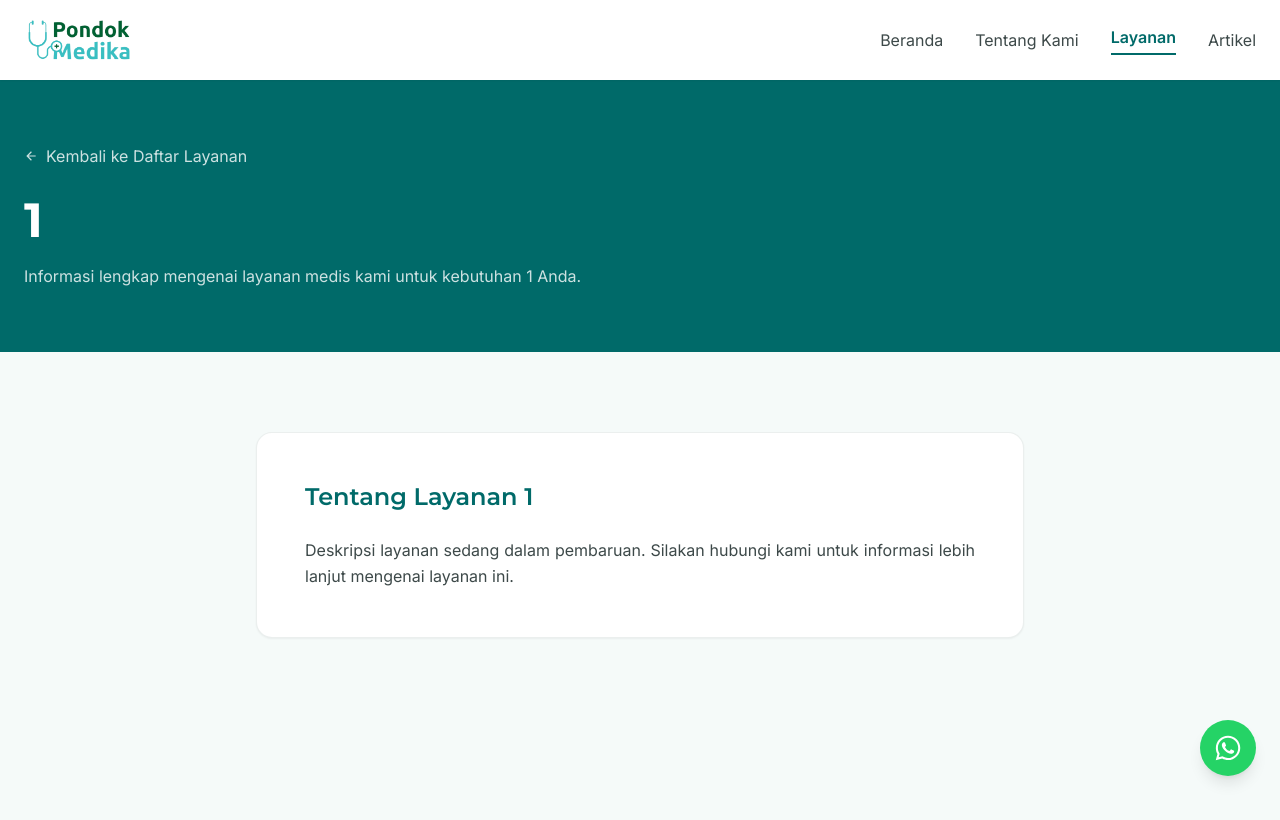
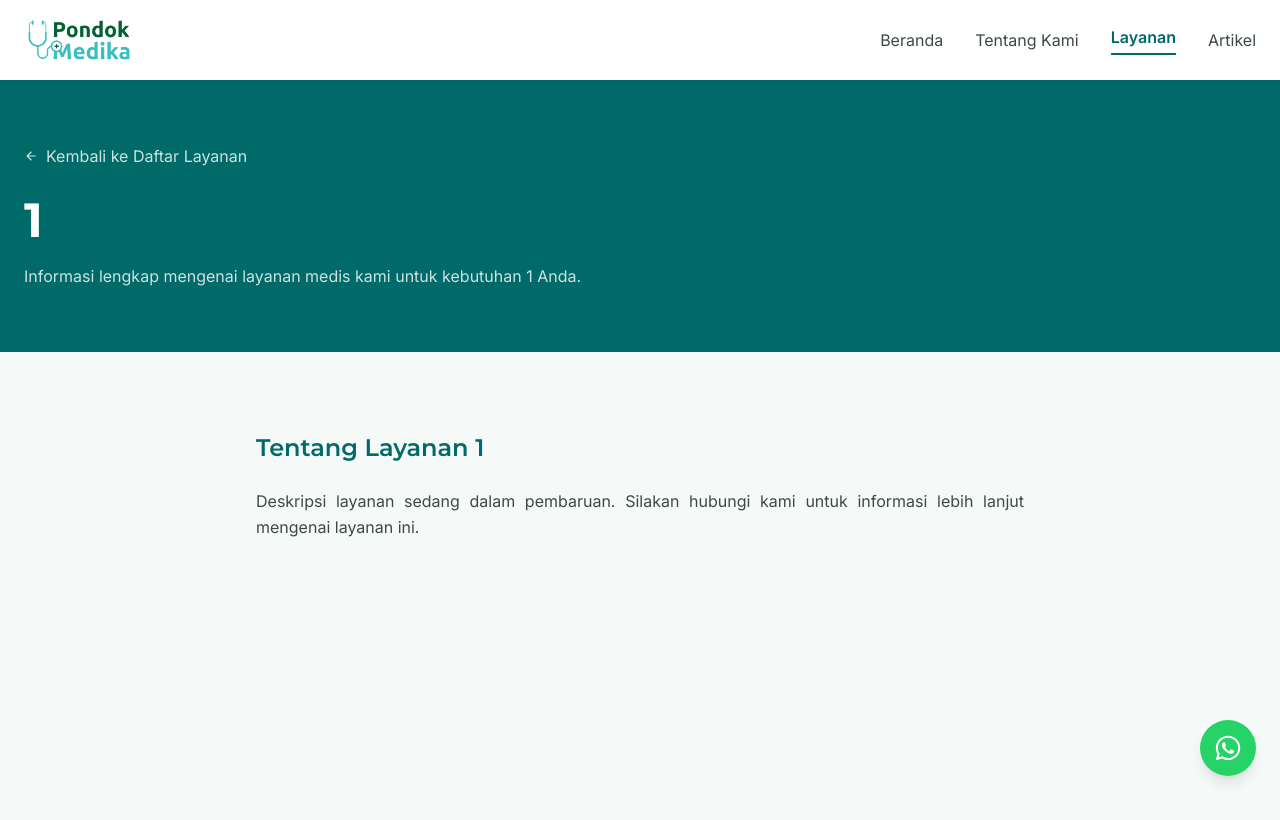
Before and after one commit to EkaMuhanaa/klinik-pondokmedika, a React (Vite) app: page /layanan/1 in a window 1280 px wide. Shown: the top 820 px of the page. Built offline with nearby package versions, Linux system fonts and the light colour scheme.

Commit message:
Remove card layout from service details

```diff
--- a/src/Pages/ServiceDetail.jsx
+++ b/src/Pages/ServiceDetail.jsx
@@ -56,7 +56,7 @@ const ServiceDetail = () => {
 
       <section className="py-section-gap px-gutter bg-surface min-h-screen">
         <div className="max-w-3xl mx-auto">
-          <div className="bg-white rounded-2xl p-8 md:p-12 shadow-sm border border-outline-variant/30 mb-8 animate-fade-in-up" style={{ animationDelay: '100ms' }}>
+          <div className="animate-fade-in-up" style={{ animationDelay: '100ms' }}>
             <h2 className="font-headline-md text-headline-md text-primary mb-6">Tentang Layanan {title}</h2>
             <div className="prose prose-lg prose-slate max-w-none text-on-surface-variant leading-relaxed text-justify">
               <p>{description}</p>
```
